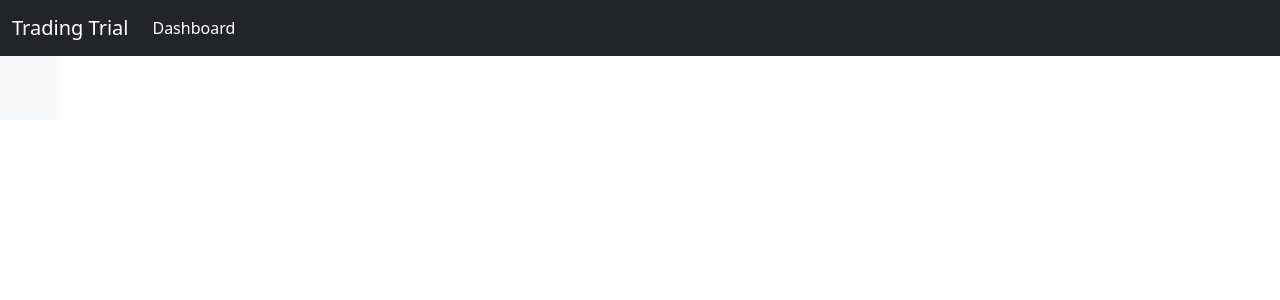
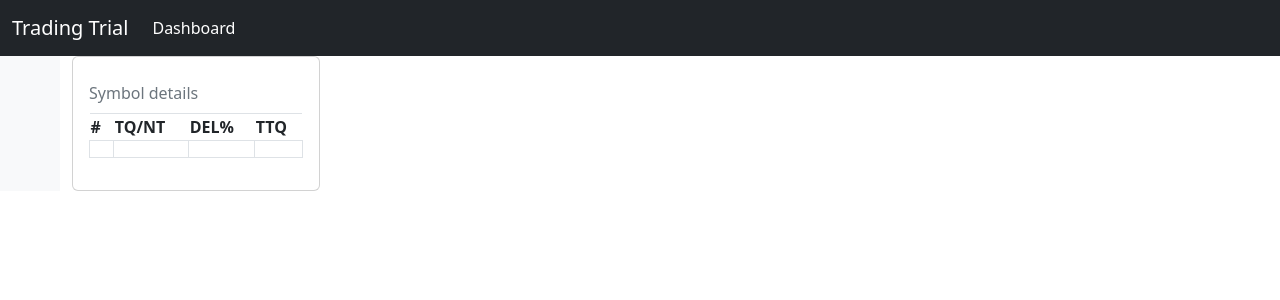
Before and after one commit to shashiksingh786/TradingTrial_Client, an Angular app: page /symbol in a window 1280 px wide. Before the commit this address led to /. Shown: the top 300 px of the page. Built offline with nearby package versions, Linux system fonts and the light colour scheme.

Commit message:
update symbol component

```diff
--- a/src/app/app-routing.module.ts
+++ b/src/app/app-routing.module.ts
@@ -5,7 +5,7 @@ import { SymbolDetailsComponent } from './views/symbol-details/symbol-details.co
 
 const routes: Routes = [
   { path: 'dashboard', component: DashboardSymbolComponent },
-  { path: 'symbol/:id', component: SymbolDetailsComponent }
+  { path: 'symbol', component: SymbolDetailsComponent }
 ];
 
 @NgModule({
--- a/src/app/views/dashboard-symbol/dashboard-symbol.component.html
+++ b/src/app/views/dashboard-symbol/dashboard-symbol.component.html
@@ -39,11 +39,10 @@
 
         <h6 class="text-muted mt-3"> Score</h6>
         <input type="input" class="form-control form-control-sm" [(ngModel)]="score">
-        <input type="input" class="form-control form-control-sm" [(ngModel)]="score">
 
         <h6 class="text-muted mt-3"> Delivery( {{deliveryPercent}}%)</h6>
         <input type="range" min="1" max="100" class="form-range" id="deliverypercent" (change)="rangeUpdate($event)"
-        [(ngModel)]="deliveryPercent">
+          [(ngModel)]="deliveryPercent">
 
         <h6 class="text-muted mt-3"> Avg Total Score</h6>
         <input type="input" class="form-control form-control-sm" [(ngModel)]="avgtotalscore">
@@ -52,6 +51,9 @@
     </div>
   </div>
   <div class="col-md-9">
+    <div *ngIf="loading" class="spinner-border" style="width: 3rem; height: 3rem;" role="status">
+      <span class="visually-hidden">Loading...</span>
+    </div>
     <div class="table-responsive">
       <table class="table caption-top">
         <caption>Details as on Trading date <b>{{topList[0]?.TRADING_DATE|date:'dd, MMM, yyyy'}}</b></caption>
@@ -69,7 +71,8 @@
           <tr *ngFor="let item of topList;let i=index;">
             <th scope="row">{{i+1}}</th>
             <td>
-              <a class="btn-link">{{item.SYMBOL}}</a>
+              <a class="btn btn-link" data-bs-toggle="modal" data-bs-target="#symbolmodal"
+                (click)="gotodetails(item)">{{item.SYMBOL}}</a>
             </td>
             <td>{{item.INDUSTRY}}</td>
             <td class="text-end">{{item.SCORE}}</td>
@@ -82,3 +85,38 @@
     </div>
   </div>
 </div>
+
+
+<div class="modal fade" id="symbolmodal" data-bs-backdrop="static" data-bs-keyboard="false" tabindex="-1"
+  aria-labelledby="staticBackdropLabel" aria-hidden="true">
+  <div class="modal-dialog modal-fullscreen">
+    <div class="modal-content">
+      <div class="modal-header">
+        <div class="mb-3 me-3">
+          <label class="form-label fs-4">{{symbolModal}}</label>
+          <sup class="text-muted text-uppercase me-1">Symbol</sup>
+
+        </div>
+        <div class="mb-3 me-3">
+          <label class="form-label fs-4">{{score}}</label>
+          <sup class="text-muted text-uppercase me-1">Score</sup>
+
+        </div>
+        <div class="mb-3">
+          <label class="form-label fs-4">{{avgtotalscore}}</label>
+          <sup class="text-muted text-uppercase me-1">Avg Total Score</sup>
+
+        </div>
+
+        <button type="button" class="btn-close" data-bs-dismiss="modal" aria-label="Close"></button>
+      </div>
+      <div class="modal-body">
+        <app-symbol-details [avgtotalscore]="avgtotalscore" [score]="score"
+          [symbolModal]="symbolModal"></app-symbol-details>
+      </div>
+      <div class="modal-footer">
+        <button type="button" class="btn btn-secondary" data-bs-dismiss="modal">Close</button>
+      </div>
+    </div>
+  </div>
+</div>
--- a/src/app/views/dashboard-symbol/dashboard-symbol.component.ts
+++ b/src/app/views/dashboard-symbol/dashboard-symbol.component.ts
@@ -1,4 +1,5 @@
 import { Component, OnInit } from '@angular/core';
+import { Router } from '@angular/router';
 import { DashboardService } from 'src/app/service/dashboard.service';
 
 @Component({
@@ -11,13 +12,14 @@ export class DashboardSymbolComponent implements OnInit {
   industryList: any;
   topList: any = [];
   symbolModal = '';
-  nifty_50=false;
-  nifty_it=false;
-  nifty_bank=false;
-  industry='';
-  avgtotalscore=0;
-  score=0;
-  constructor(private dashService: DashboardService) { }
+  nifty_50 = false;
+  nifty_it = false;
+  nifty_bank = false;
+  industry = '';
+  avgtotalscore = 0;
+  score = 0;
+  loading = false;
+  constructor(private dashService: DashboardService, private router: Router) { }
 
   ngOnInit(): void {
     this.getIndustry();
@@ -38,32 +40,34 @@ export class DashboardSymbolComponent implements OnInit {
   }
 
   getTop10List() {
+    this.loading = true;
     const params = {
       symbol: this.symbolModal,
-      nifty_50: this.nifty50,
-      nifty_it: this.niftyit,
-      nifty_bank: this.niftybank,
+      nifty_50: this.nifty_50,
+      nifty_it: this.nifty_it,
+      nifty_bank: this.nifty_bank,
       industry: this.industry,
       score_filter: this.score,
-      avg_total_score_filter: this.avgTotalScore,
+      avg_total_score_filter: this.avgtotalscore,
       deliverable_percent_filter: this.deliveryPercent
-
     };
     console.log(params);
     this.dashService.getDashboardData(params).subscribe(
       (data: any) => {
+        this.loading = false;
         console.log(data);
         this.topList = data;
-
       }
     );
   }
 
   searchSymbol() {
     this.getTop10List();
-
-
+  }
+  gotodetails(item: any) {
+    this.score = item.SCORE;
+    this.avgtotalscore = item.AVG_TOTAL_SCORE;
+    this.symbolModal = item.SYMBOL;
   }
 
-
 }
--- a/src/app/views/symbol-details/symbol-details.component.html
+++ b/src/app/views/symbol-details/symbol-details.component.html
@@ -1,20 +1,27 @@
-<p>Symbol Deatils</p>
+
 <div class="row">
     <div class="col-md-3">
         <div class="card">
             <div class="card-body">
-                <h2 class="card-title">Symbol: {{symbolModal}}</h2>
-                <div class="d-flex" role="search">
-                    <input class="form-control form-control-sm me-2" [(ngModel)]="symbolModal" type="search"
-                        placeholder="Search" aria-label="Search">
-                    <button class="btn btn-sm btn-outline-success" type="submit">Search</button>
+                <div class="table-responsive">
+                    <table class="table table-bordered caption-top">
+                        <caption>Symbol details</caption>
+                        <thead>
+                            <th> # </th>
+                            <th> TQ/NT </th>
+                            <th> DEL% </th>
+                            <th> TTQ </th>
+                        </thead>
+                        <tbody>
+                            <tr>
+                                <td></td>
+                                <td></td>
+                                <td></td>
+                                <td></td>
+                            </tr>
+                        </tbody>
+                    </table>
                 </div>
-
-                <h6 class="text-muted mt-3"> Score</h6>
-                <h2>{{score}}</h2>
-
-                <h6 class="text-muted mt-3"> Avg Total Score</h6>
-                <h2>{{avgtotalscore}}</h2>
 
             </div>
         </div>
--- a/src/app/views/symbol-details/symbol-details.component.ts
+++ b/src/app/views/symbol-details/symbol-details.component.ts
@@ -1,12 +1,18 @@
-import { Component } from '@angular/core';
+import { Component, Input, OnChanges, SimpleChanges } from '@angular/core';
 
 @Component({
   selector: 'app-symbol-details',
   templateUrl: './symbol-details.component.html',
   styleUrls: ['./symbol-details.component.css']
 })
-export class SymbolDetailsComponent {
-  symbolModal = '';
-  score = 0;
-  avgtotalscore = 0;
+export class SymbolDetailsComponent implements OnChanges {
+  @Input() symbolModal = '';
+  @Input() score = 0;
+  @Input() avgtotalscore = 0;
+
+  ngOnChanges(changes: SimpleChanges): void {
+
+  }
+
+
 }
```
